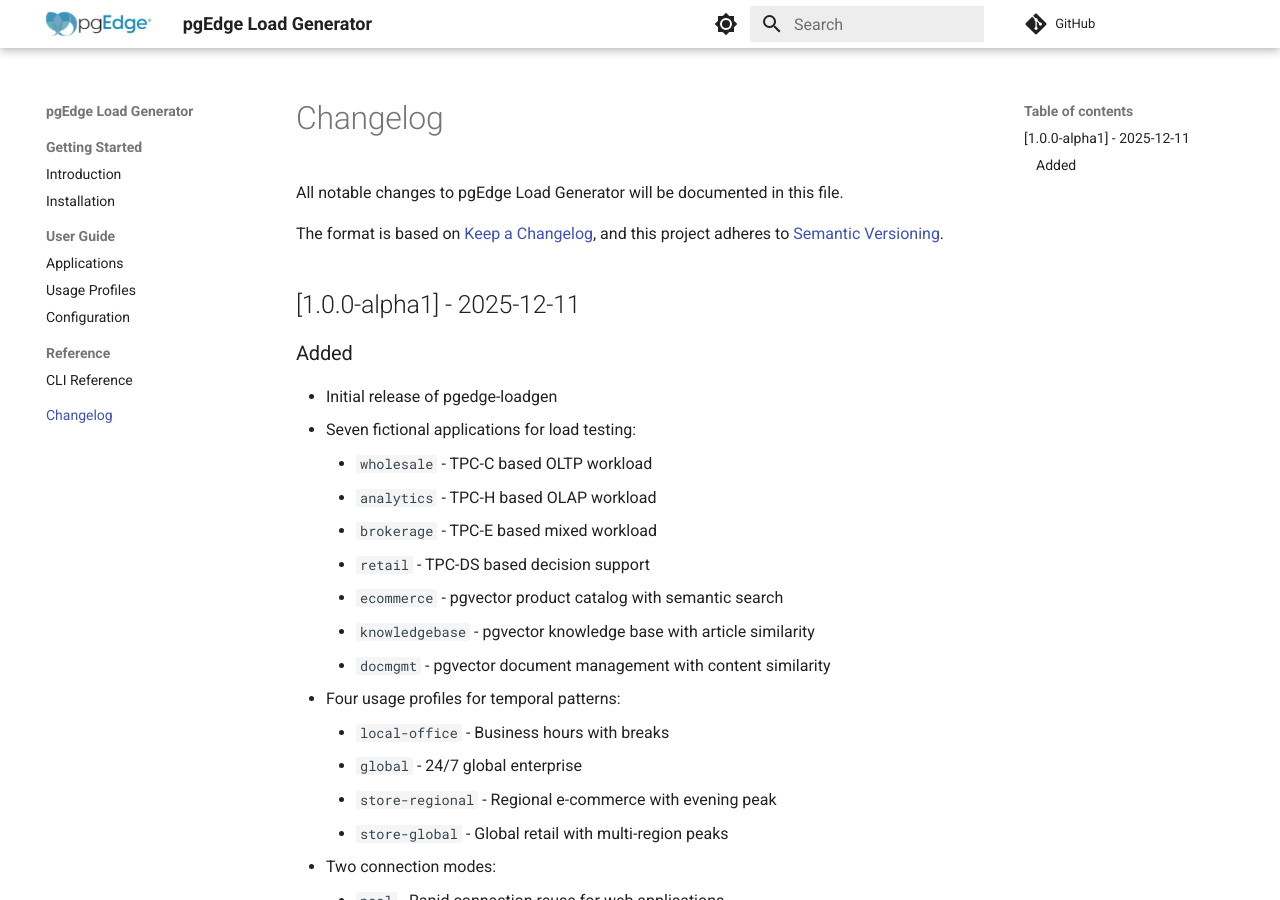
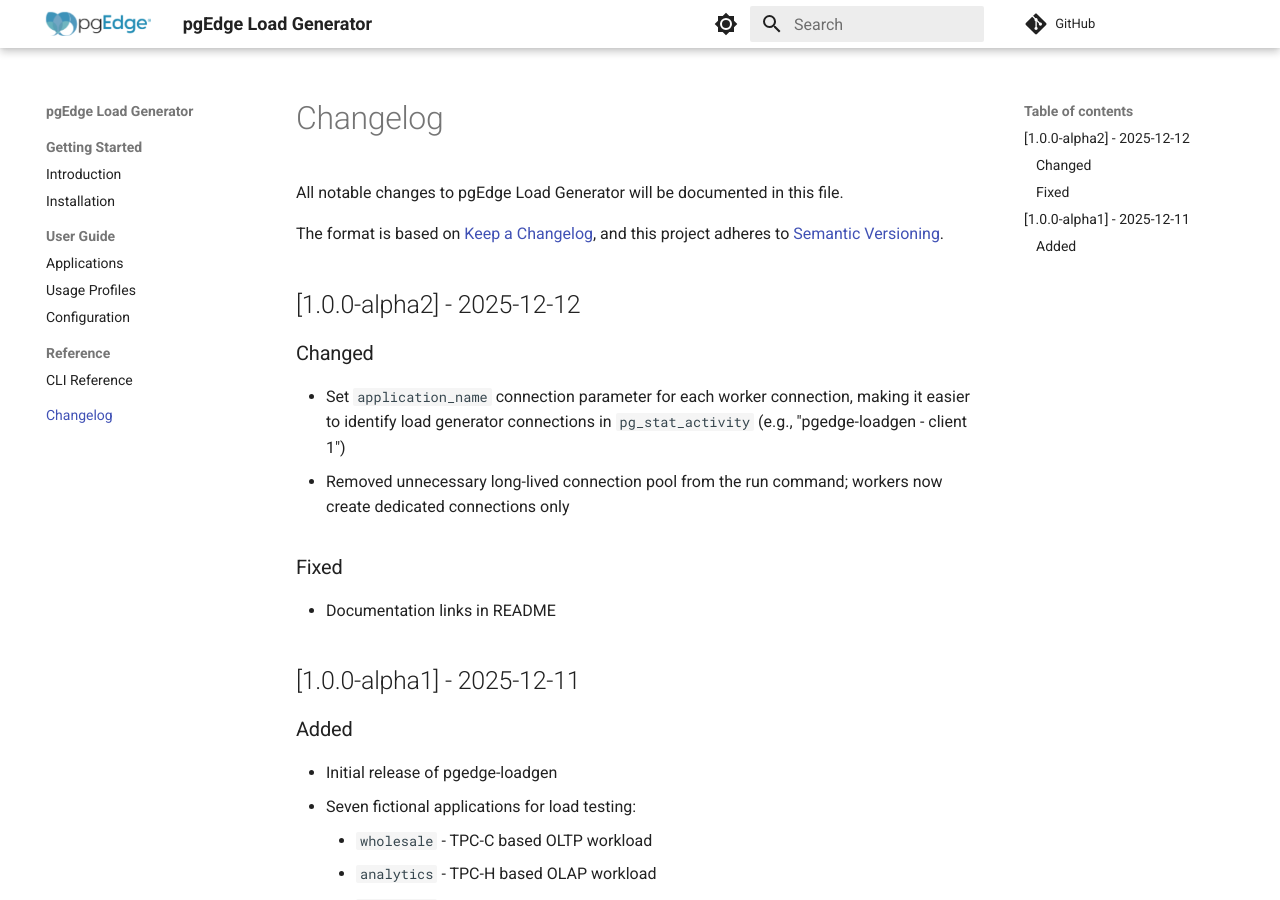
Before and after one commit to pgEdge/pgedge-loadgen, an MkDocs documentation site: the page built from docs/changelog.md, in a window 1280 px wide and 900 px high. Built offline with MkDocs 1.6.1 and Material for MkDocs 9.7.7, drawn with Linux system fonts in a browser that asks for light colours; comment, search, counter and statistics services are not loaded.

Commit message:
Release v1.0.0-alpha2
🤖 Generated with [Claude Code](https://claude.com/claude-code)

Co-Authored-By: Claude Opus 4.5 <noreply@anthropic.com>

```diff
--- a/docs/changelog.md
+++ b/docs/changelog.md
@@ -6,6 +6,20 @@ file.
 The format is based on [Keep a Changelog](https://keepachangelog.com/),
 and this project adheres to
 [Semantic Versioning](https://semver.org/spec/v2.0.0.html).
+
+## [1.0.0-alpha2] - 2025-12-12
+
+### Changed
+
+- Set `application_name` connection parameter for each worker connection,
+  making it easier to identify load generator connections in
+  `pg_stat_activity` (e.g., "pgedge-loadgen - client 1")
+- Removed unnecessary long-lived connection pool from the run command;
+  workers now create dedicated connections only
+
+### Fixed
+
+- Documentation links in README
 
 ## [1.0.0-alpha1] - 2025-12-11
 
```
Also changed, not shown: 1 other file.
